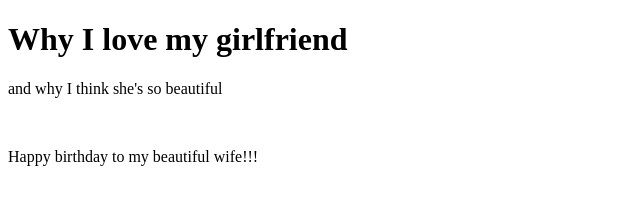
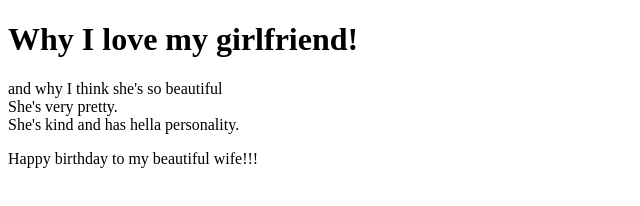
Before and after one commit to Sebby005/Sebby005.github.io, a plain HTML site: page index.html in a window 1280 px wide. Shown: the whole page, without its empty margins (0-640 px from the left). Drawn offline with Linux system fonts and the light colour scheme.

Commit message:
index.html

```diff
--- a/index.html
+++ b/index.html
@@ -5,11 +5,12 @@
     <title>Project Website</title>
   </head>
   <body>
-    <h1>Why I love my girlfriend</h1>
+    <h1>Why I love my girlfriend!</h1>
 
 
-    <p>and why I think she's so beautiful</p> <br>
+    <p>and why I think she's so beautiful<br>She's very pretty.<br>She's kind and has hella personality.</p>
     <p>Happy birthday to my beautiful wife!!!</p>
+
   </body>
 
 
```
